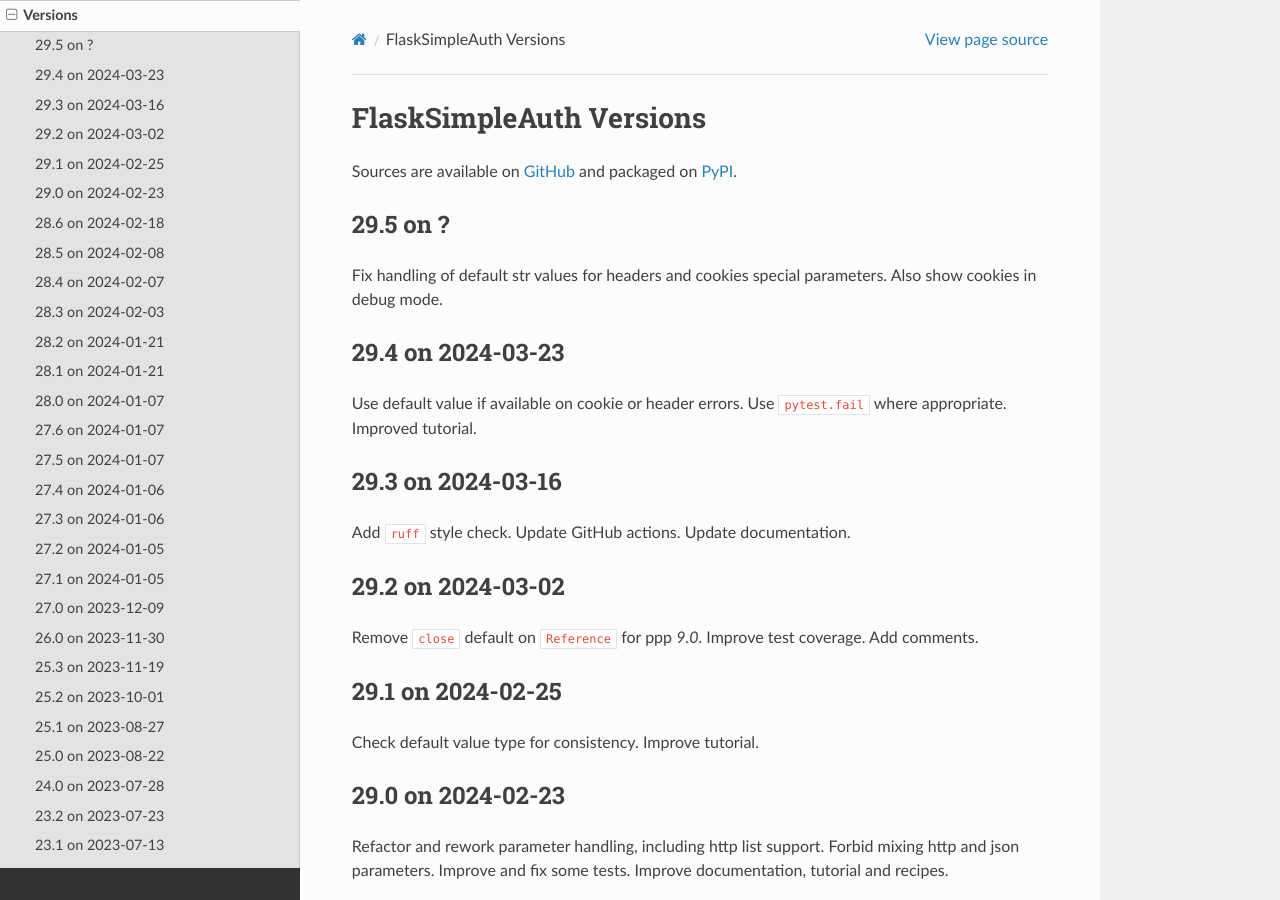
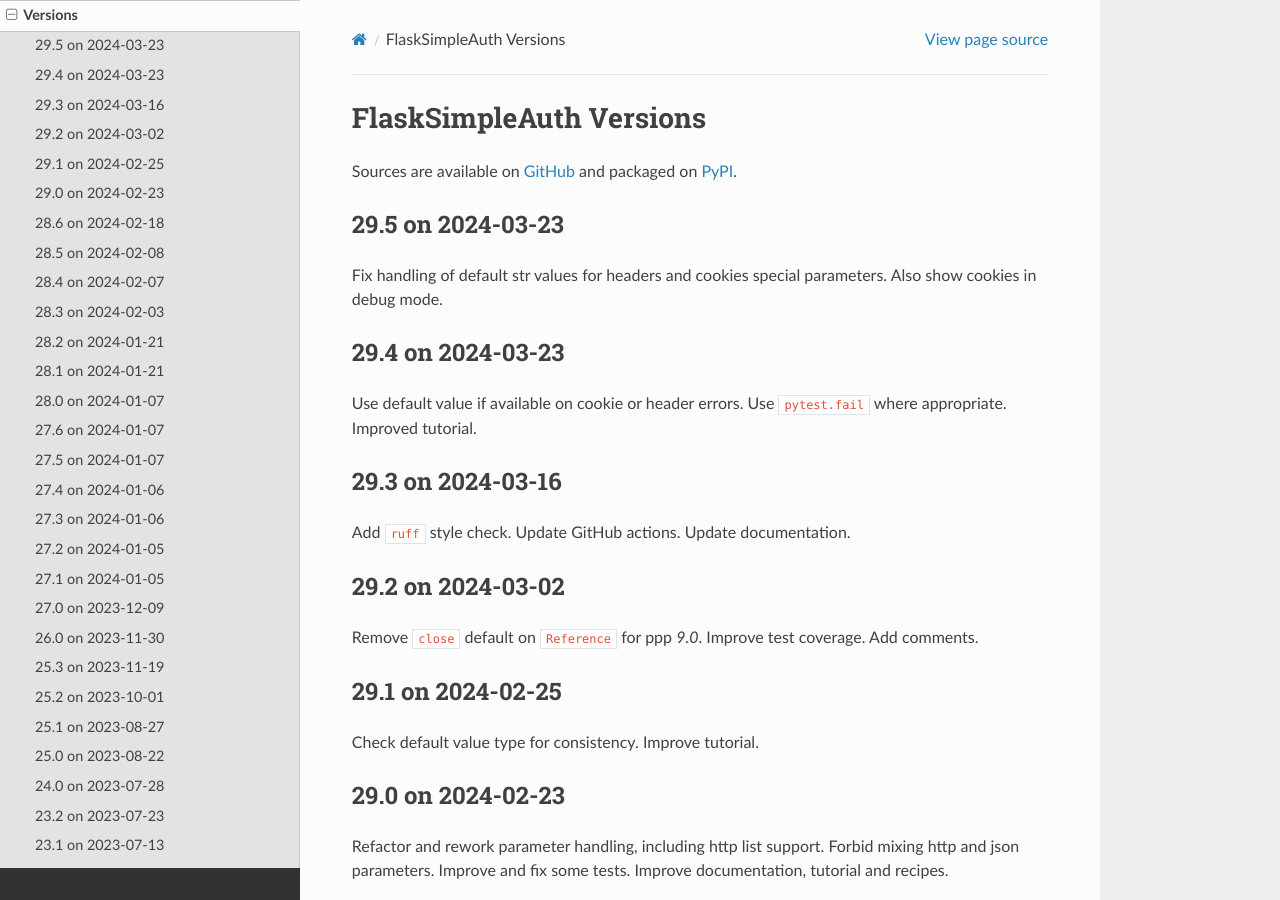
Before and after one commit to zx80/flask-simple-auth, a Sphinx documentation site: the page built from docs/VERSIONS.md, in a window 1280 px wide and 900 px high. Built offline with Sphinx 7.4.7 and the Read the Docs theme 2.0.0, drawn with Linux system fonts in a browser that asks for light colours; pages that are not in the unit, such as notebooks, are missing from menus.

Commit message:
new release now

```diff
--- a/docs/VERSIONS.md
+++ b/docs/VERSIONS.md
@@ -3,7 +3,7 @@
 Sources are available on [GitHub](https://github.com/zx80/flask-simple-auth)
 and packaged on [PyPI](https://pypi.org/project/FlaskSimpleAuth/).
 
-## 29.5 on ?
+## 29.5 on 2024-03-23
 
 Fix handling of default str values for headers and cookies special parameters.
 Also show cookies in debug mode.
```
